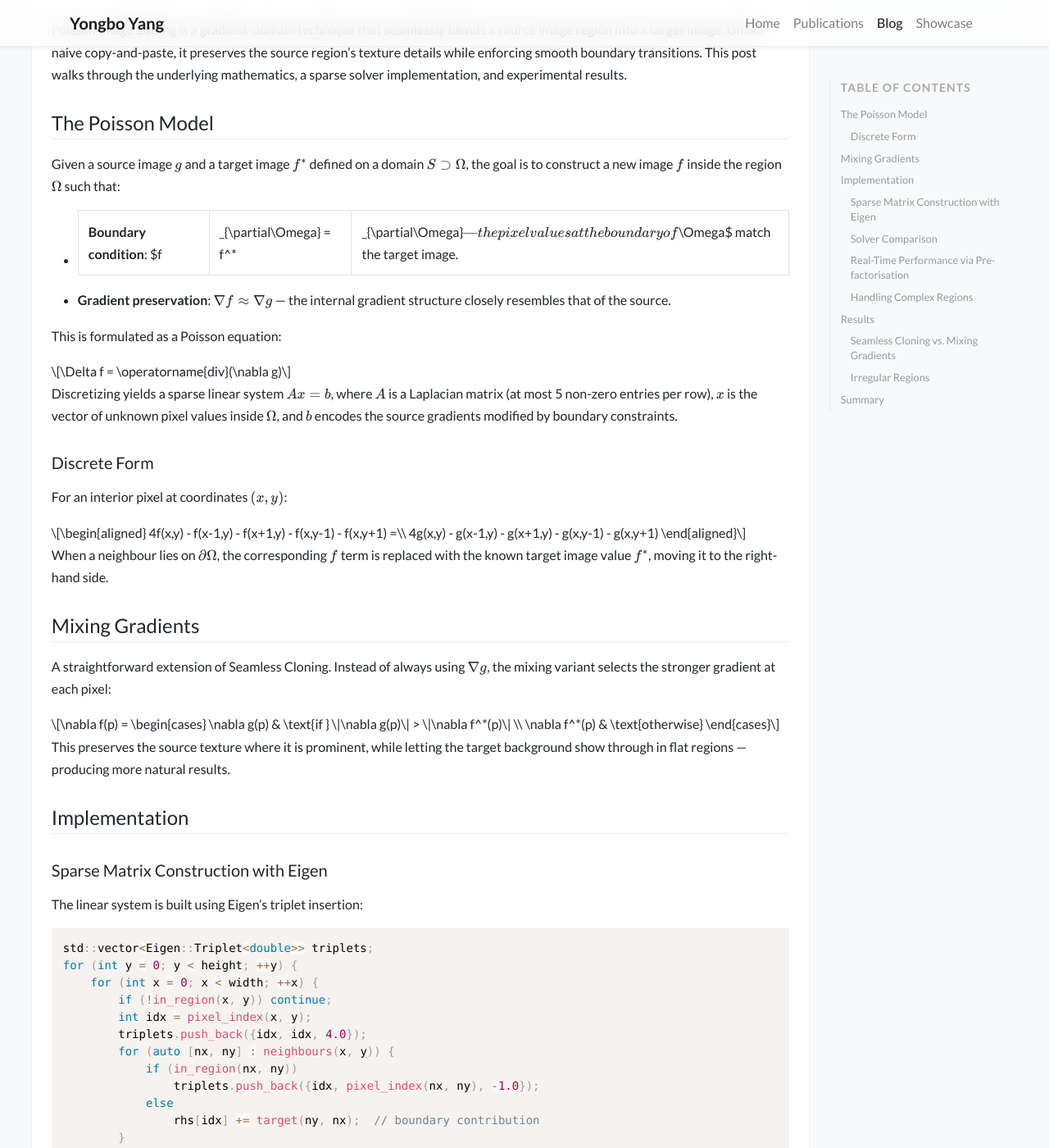
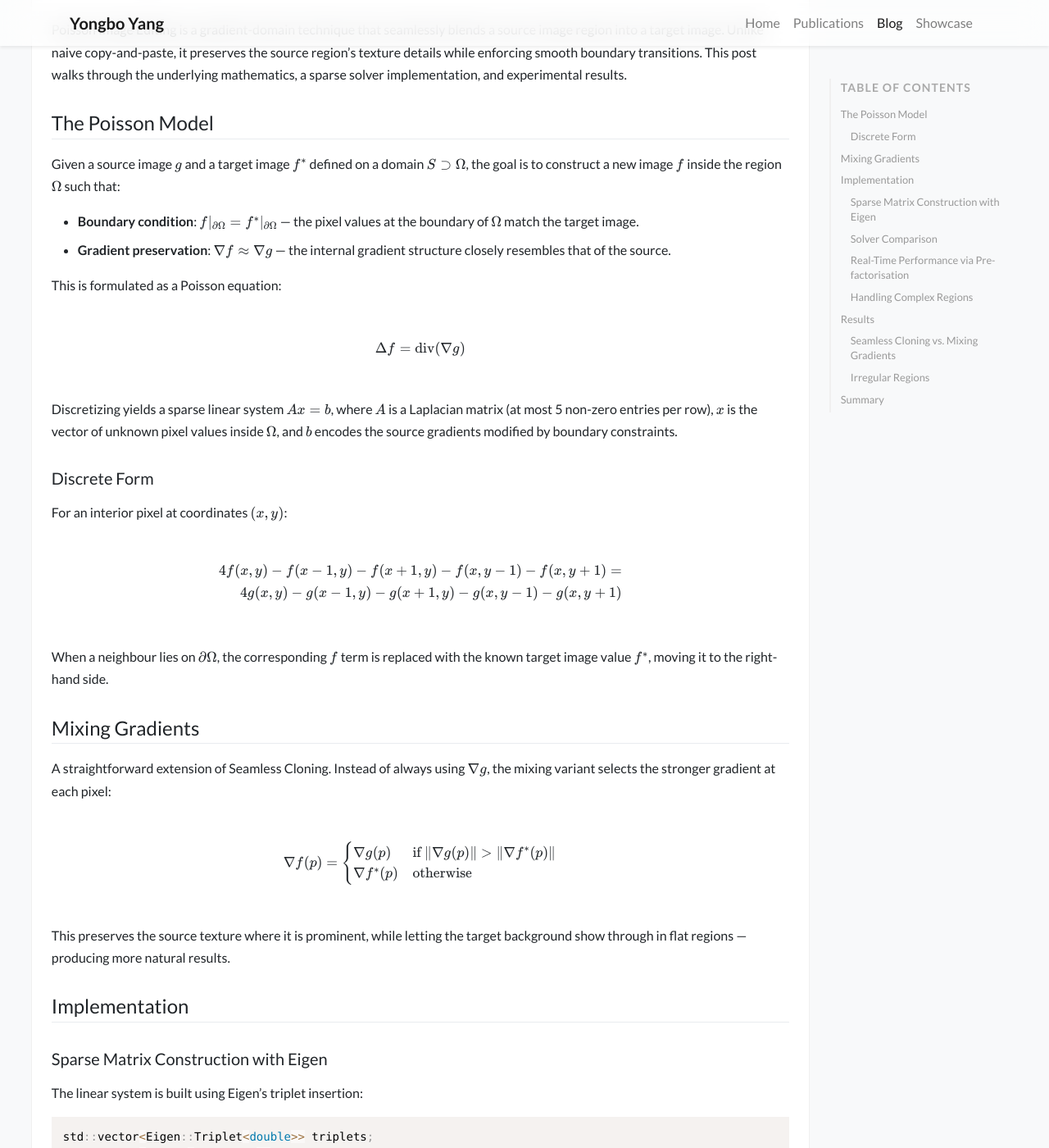
Before and after one commit to 2069661643/2069661643.github.io, a Jekyll site: the page built from _posts/2026-05-16-poisson-image-editing.md, in a window 1280 px wide and 1400 px high, scrolled down 281 px. Shown: the whole window at 82% size. Built offline with Jekyll 4.4.1, drawn with Linux system fonts in a browser that asks for light colours; nearby versions of some CDN libraries; a style sheet for code colours, icons or effects is not loaded.

Commit message:
Fix blog math rendering: add \[\] delimiters to KaTeX config, replace | with \vert in inline math

```diff
--- a/_layouts/blog_post.html
+++ b/_layouts/blog_post.html
@@ -74,7 +74,9 @@
             renderMathInElement(document.body, {
               delimiters: [
                   {left: '$$', right: '$$', display: true},
-                  {left: '$', right: '$', display: false}
+                  {left: '$', right: '$', display: false},
+                  {left: '\\[', right: '\\]', display: true},
+                  {left: '\\(', right: '\\)', display: false}
               ],
               throwOnError : false
             });
--- a/_layouts/default.html
+++ b/_layouts/default.html
@@ -38,7 +38,9 @@
             renderMathInElement(document.body, {
               delimiters: [
                   {left: '$$', right: '$$', display: true},
-                  {left: '$', right: '$', display: false}
+                  {left: '$', right: '$', display: false},
+                  {left: '\\[', right: '\\]', display: true},
+                  {left: '\\(', right: '\\)', display: false}
               ],
               throwOnError : false
             });
--- a/_posts/2026-05-16-poisson-image-editing.md
+++ b/_posts/2026-05-16-poisson-image-editing.md
@@ -16,7 +16,7 @@ Poisson Image Editing is a gradient-domain technique that seamlessly blends a so
 
 Given a source image $g$ and a target image $f^*$ defined on a domain $S \supset \Omega$, the goal is to construct a new image $f$ inside the region $\Omega$ such that:
 
-- **Boundary condition**: $f|_{\partial\Omega} = f^*|_{\partial\Omega}$ — the pixel values at the boundary of $\Omega$ match the target image.
+- **Boundary condition**: $f\vert_{\partial\Omega} = f^*\vert_{\partial\Omega}$ — the pixel values at the boundary of $\Omega$ match the target image.
 - **Gradient preservation**: $\nabla f \approx \nabla g$ — the internal gradient structure closely resembles that of the source.
 
 This is formulated as a Poisson equation:
```
